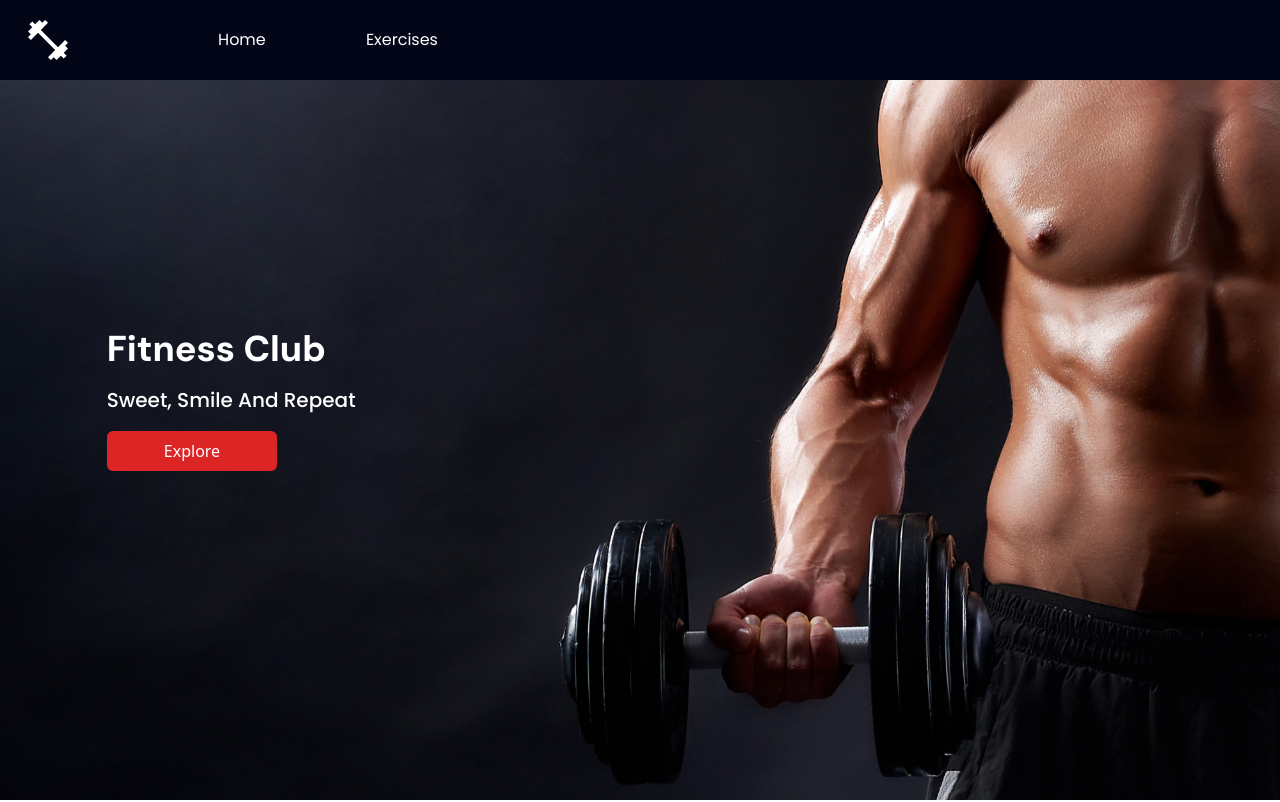
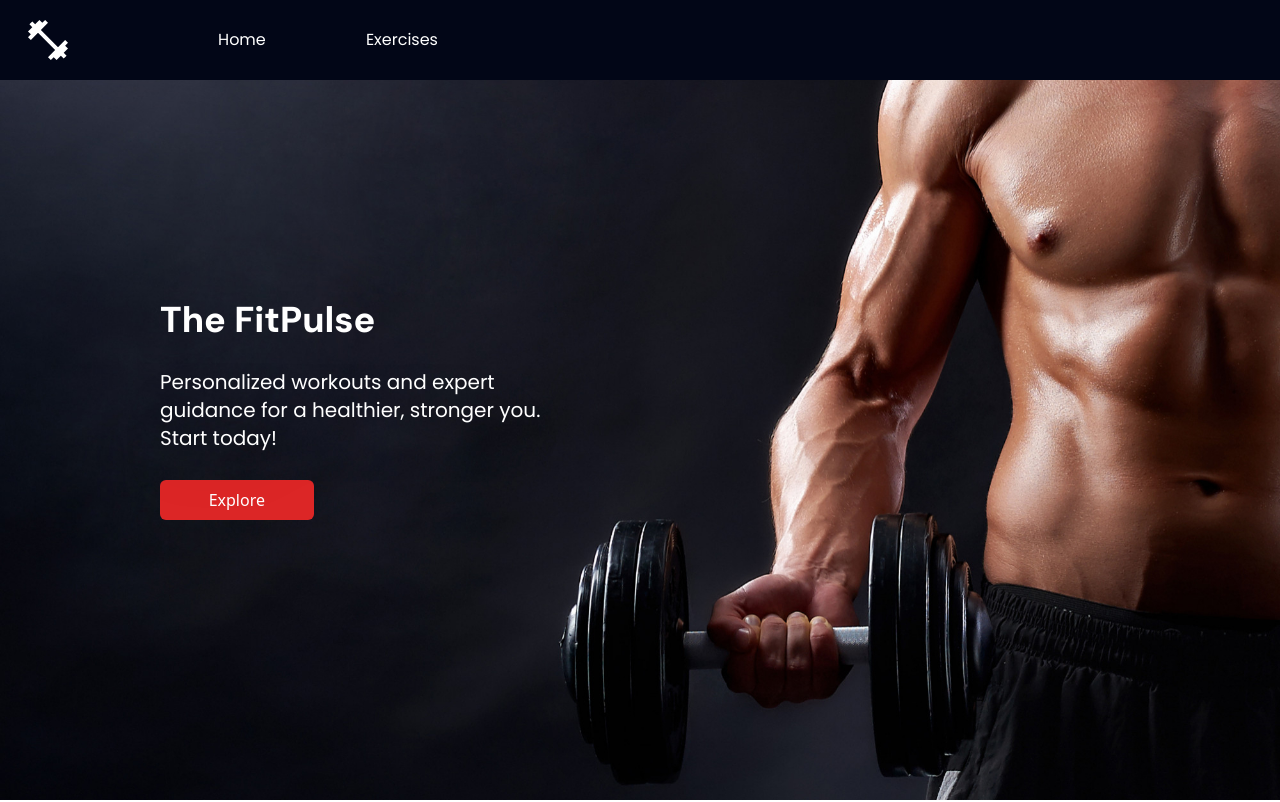
Before and after one commit to Vaibhav-Samdani/exercises-app, a React (Create React App) app: page / in a window 1280 px wide. Shown: the top 802 px of the page. Built offline with nearby package versions, Linux system fonts and the light colour scheme; no server answers.

Commit message:
UI updates

```diff
--- a/package.json
+++ b/package.json
@@ -45,6 +45,7 @@
     ]
   },
   "devDependencies": {
+    "dotenv": "^16.4.5",
     "tailwindcss": "^3.4.7"
   }
 }
--- a/public/index.html
+++ b/public/index.html
@@ -24,7 +24,7 @@
       work correctly both with client-side routing and a non-root public URL.
       Learn how to configure a non-root public URL by running `npm run build`.
     -->
-    <title>Fitness Club - Exercises</title>
+    <title>FitPulse : The Fitness Club</title>
   </head>
   <body>
     <noscript>You need to enable JavaScript to run this app.</noscript>
--- a/src/components/Footer.jsx
+++ b/src/components/Footer.jsx
@@ -6,9 +6,9 @@ import github from "../assets/github.svg";
 
 const Footer = () => {
   return (
-    <footer className="bg-gray-800 h-96 w-full flex flex-col">
+    <footer className="bg-gray-800 h-72 w-full flex flex-col">
       <div className="flex flex-col justify-around h-4/5">
-        <h1 className="mt-20 font-dm font-semibold text-white text-3xl">
+        <h1 className="mt-10 font-dm font-semibold text-white text-3xl">
           Vaibhav Samdani
         </h1>
         <div className="h-2/6 flex justify-center items-center">
@@ -37,7 +37,7 @@ const Footer = () => {
           </ul>
         </div>
       </div>
-      <div className="bg-blue-950 h-1/5 text-white font-poppins flex flex-col items-center justify-center text-sm p-4 md:text-base"><span>Copyright ©2024 Vaibhav Samdani.</span> <span> Made With ❤ in India</span></div>
+      <div className="bg-blue-950 h-2/6 text-white font-poppins flex flex-col items-center justify-center text-sm p-4 md:text-base"><span>Copyright ©2024 Vaibhav Samdani.</span> <span> Made With ❤ in India</span></div>
     </footer>
   );
 };
--- a/src/components/Home.jsx
+++ b/src/components/Home.jsx
@@ -6,12 +6,12 @@ const Home = () => {
     <>
       <section className="h-screen bg-slate-900 bg-fitness-home bg-center bg-cover bg-no-repeat flex justify-center md:justify-normal text-white">
         <div className="w-full md:w-6/12 h-full flex justify-center items-center flex-col">
-          <div className=" flex justify-around  flex-col items-start w-4/6 h-1/5 ">
-            <h1 className="font-extrabold antialiased font-dm text-4xl">
-              Fitness Club
+          <div className=" flex justify-around  flex-col items-start md:pl-16 w-auto h-1/5 md:h-1/4">
+            <h1 className="font-extrabold antialiased font-dm text-3xl md:text-4xl md:pb-7 pb-5">
+            The FitPulse
             </h1>
-            <h3 className="font-poppins text-left text-xl font-medium ">
-              Sweet, Smile And Repeat
+            <h3 className="font-poppins text-left text-base md:text-xl w-80 md:w-96 md:pb-7 font-normal pb-5 drop-shadow-2xl">
+              Personalized workouts and expert guidance for a healthier, stronger you. Start today!
             </h3>
             <a
               href="#exercises"
--- a/src/pages/ExerciseDetails.jsx
+++ b/src/pages/ExerciseDetails.jsx
@@ -30,7 +30,7 @@ const ExerciseDetails = () => {
   return (
     <section
       id="exercises"
-      className="pt-28 min-h-screen min-w-screen flex flex-col md:flex-row bg-slate-900"
+      className="pt-28 md:pt-0 min-h-screen min-w-screen flex flex-col md:flex-row bg-slate-900"
     >
       {
         <>
```
Also changed, not shown: 1 other file (tests, documents, lock files or other folders).
